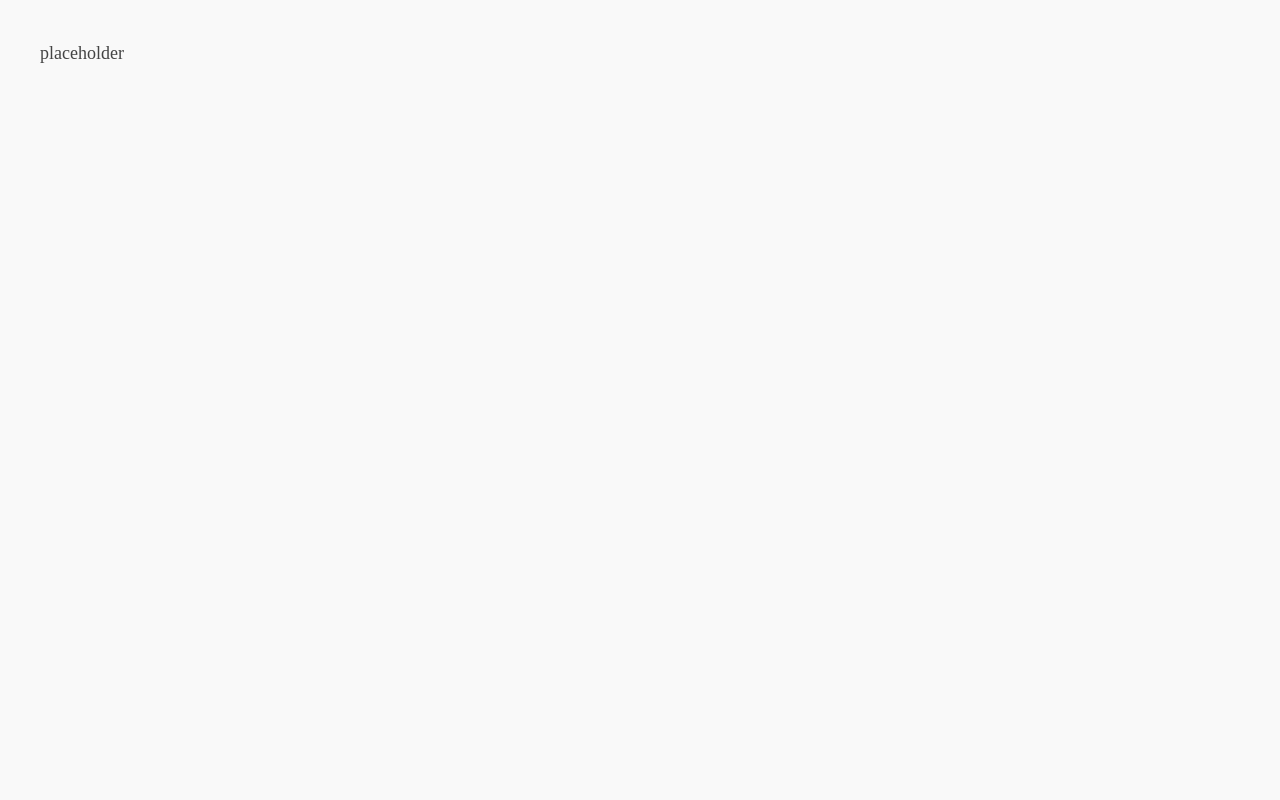
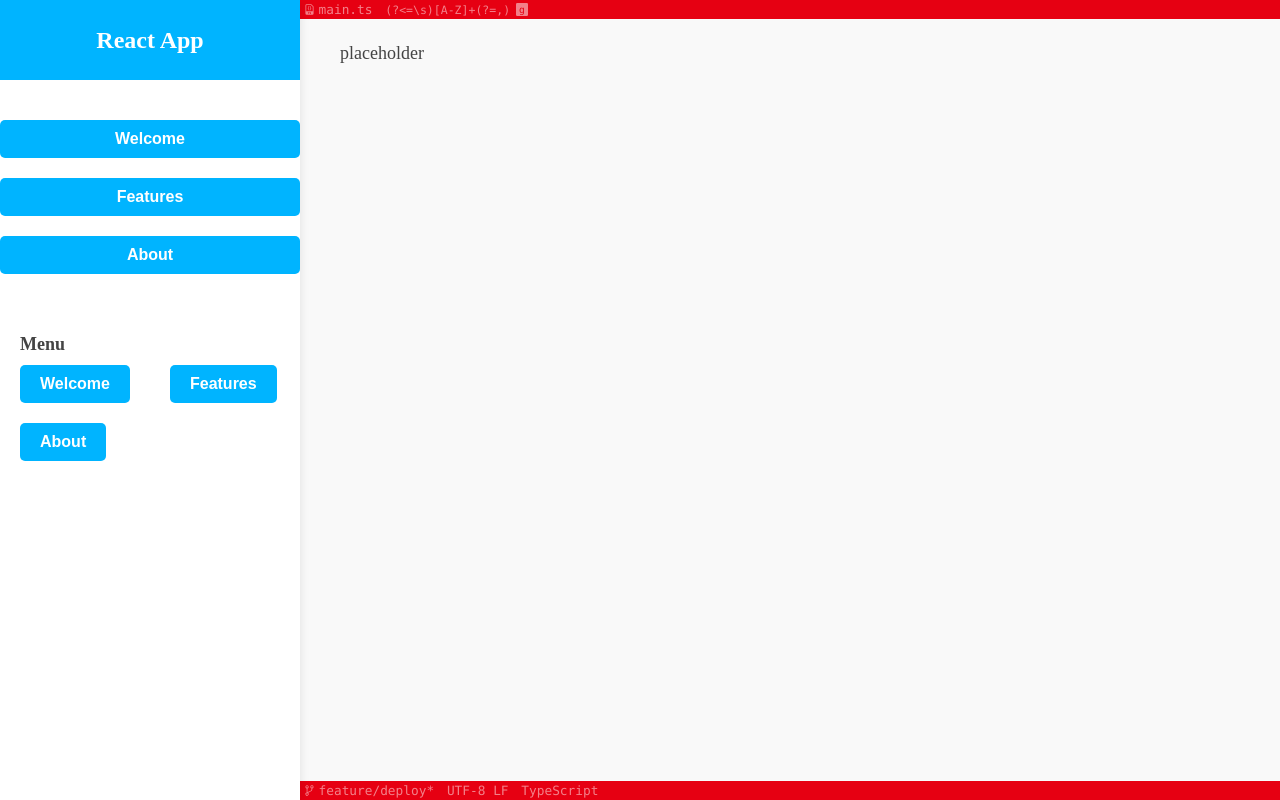
Before and after one commit to lancylot2004/AtomicWeb, a Next.js app: page /home in a window 1280 px wide. Built offline with nearby package versions, Linux system fonts and the light colour scheme.

Commit message:
Added `Sidebar`, `Editor`, VS style head and foot.

```diff
--- /dev/null
+++ b/src/components/Editor.tsx
@@ -0,0 +1,22 @@
+import styles from "../styles/editor.module.css";
+
+export default function Editor() {
+  return (
+    <div className={styles.editor}>
+      <div className={styles.header}>
+        <span className={styles.filename}>main.ts</span>
+        <span className={styles.search}>
+          <span className={styles.query}>(?&lt;=\s)[A-Z]+(?=,)</span>
+          <span className={styles.options}>
+            <span>g</span>
+          </span>
+        </span>
+      </div>
+      <div className={styles.footer}>
+        <span className={styles.branch}>feature/deploy*</span>
+        <span className={styles.charset}>UTF-8 LF</span>
+        <span className={styles.mode}>TypeScript</span>
+      </div>
+    </div>
+  );
+}
--- /dev/null
+++ b/src/components/Sidebar.tsx
@@ -0,0 +1,20 @@
+import styles from "../styles/sidebar.module.css";
+
+export default function Sidebar() {
+  return (
+    <div className={styles.leftMenu}>
+      <div className={styles.logo}>React App</div>
+      <div className={styles.buttonContainer}>
+        <button>Welcome</button>
+        <button>Features</button>
+        <button>About</button>
+      </div>
+      <div className={styles.scrollableMenu}>
+        <div className={styles.sectionHeader}>Menu</div>
+        <button>Welcome</button>
+        <button>Features</button>
+        <button>About</button>
+      </div>
+    </div>
+  );
+}
--- a/src/pages/home.tsx
+++ b/src/pages/home.tsx
@@ -1,5 +1,9 @@
 import Head from "next/head";
 import styles from "../styles/home.module.css";
+
+import Editor from "../components/Editor";
+import Sidebar from "../components/Sidebar";
+
 export default function Home() {
   return (
     <div className={styles.container}>
@@ -10,6 +14,9 @@ export default function Home() {
       </Head>
 
       <div className={styles.mainContent}>
+        <Editor />
+        <Sidebar />
+
         <div className={styles.markdown}>
           <p>placeholder</p>
         </div>
--- /dev/null
+++ b/src/styles/editor.module.css
@@ -0,0 +1,257 @@
+.header, .footer {
+    display: block
+}
+
+.editor {
+    position: absolute;
+    top: 0;
+    right: 0;
+    bottom: 0;
+    left: var(--leftColumnWidth);
+    overflow: hidden;
+    font-family: Menlo,"Roboto Mono","Droid Sans Mono","Lucida Sans Typewriter","Courier New",Courier,monospace
+}
+
+@media(orientation: portrait) {
+    .editor {
+        font-size:min(2.2vh,4.7vw)
+    }
+}
+
+@media(orientation: landscape) {
+    .editor {
+        font-size:min(1vw,16px)
+    }
+}
+
+.editor .header,.editor .footer {
+    display: flex;
+    position: absolute;
+    right: 0;
+    left: 0;
+    align-items: center;
+    padding: 0.25em;
+    background-color: #e60012;
+    color: #fff
+}
+
+.editor .header span,.editor .footer span {
+    margin-right: 1em
+}
+
+.editor .header span:last-child,.editor .footer span:last-child {
+    margin-right: .5em
+}
+
+@media(orientation: portrait) {
+    .editor .header,.editor .footer {
+        align-items:center;
+        justify-content: space-between;
+        height: 5.5vw;
+        font-size: min(2.2vh,4vw)
+    }
+}
+
+@media(orientation: landscape) {
+    .editor .header,.editor .footer {
+        justify-content:start;
+        height: 1.5vw
+    }
+}
+
+.editor .header {
+    top: 0
+}
+
+@media(orientation: portrait) {
+    .editor .header {
+        padding-right:12vw
+    }
+}
+
+.editor .header .filename {
+    display: flex;
+    align-items: center;
+    opacity: .5
+}
+
+.editor .header .filename::before {
+    display: block;
+    width: 1em;
+    height: 1em;
+    margin-right: .2em;
+    background-image: url(../assets/icon-ts.svg);
+    background-size: 1em 1em;
+    content: ""
+}
+
+.editor .header .search {
+    display: flex;
+    align-items: center
+}
+
+.editor .header .query {
+    display: block;
+    margin-right: .5em;
+    font-size: 90%;
+    opacity: .5
+}
+
+.editor .header .options {
+    display: flex;
+    align-items: center;
+    opacity: .5
+}
+
+.editor .header .options span {
+    display: block;
+    width: 1.25em;
+    padding: .1em;
+    border-radius: 10%;
+    background-color: #fff;
+    color: #e60012;
+    font-size: 75%;
+    text-align: center
+}
+
+.editor .footer {
+    bottom: 0;
+    align-items: center
+}
+
+.editor .footer .branch {
+    display: flex;
+    align-items: center;
+    opacity: .5
+}
+
+.editor .footer .branch::before {
+    display: block;
+    width: 1em;
+    height: 1em;
+    margin-right: .2em;
+    background-image: url(../assets/icon-branch.svg);
+    background-size: 1em 1em;
+    content: ""
+}
+
+.editor .footer .charset {
+    opacity: .5
+}
+
+.editor .footer .mode {
+    opacity: .5
+}
+
+.editor pre {
+    position: absolute;
+    right: 0;
+    left: 0;
+    overflow-x: hidden;
+    overflow-y: scroll;
+    background-color: #eee;
+    color: #ccc;
+    scroll-behavior: initial
+}
+
+.editor pre ::selection {
+    background-color: #e60012;
+    color: #fff
+}
+
+@media(orientation: portrait) {
+    .editor pre {
+        top:5vw;
+        bottom: 5vw
+    }
+}
+
+@media(orientation: landscape) {
+    .editor pre {
+        top:1.5vw;
+        bottom: 1.5vw;
+        padding-bottom: 4em
+    }
+}
+
+.editor pre ol {
+    position: relative;
+    padding: .5em
+}
+
+@media(hover: hover) {
+    .editor pre li:hover {
+        background-color:#e6e6e6
+    }
+}
+
+.editor pre li[data-stat=empty] {
+    display: none
+}
+
+.editor pre li[data-stat=typing] {
+    background-color: #e0e0e0
+}
+
+.editor pre li[data-stat=typing]::after {
+    background-color: #e60012;
+    content: " ";
+    animation: 1s linear infinite kf-blink
+}
+
+.editor pre a {
+    display: block;
+    padding-bottom: 1em
+}
+
+.editor pre a .highlight {
+    padding: 0 .2em;
+    background-color: #e60012;
+    color: #fff
+}
+
+.editor pre a * {
+    pointer-events: none
+}
+
+@media(hover: hover) {
+    .editor pre a:hover {
+        background-color:#fff !important
+    }
+
+    .editor pre a:hover .comment {
+        color: #666
+    }
+
+    .editor pre a:hover .highlight {
+        background-color: #000;
+        color: #fff
+    }
+}
+
+.editor pre .comment {
+    color: #ecc6c7
+}
+
+.editor pre .separator {
+    color: #ecc6c7
+}
+
+.editor pre .keyword {
+    color: #ecc6c7
+}
+
+.editor pre .indent {
+    position: relative
+}
+
+.editor pre .indent::before {
+    position: absolute;
+    top: 0;
+    bottom: 0;
+    left: 0;
+    width: 2px;
+    background-color: #e60012;
+    content: "";
+    opacity: .05
+}
--- a/src/styles/globals.css
+++ b/src/styles/globals.css
@@ -1,5 +1,6 @@
 :root {
   box-sizing: border-box;
+  --leftColumnWidth: max(300px, 15%);
 }
 
 html, body, #__next {
--- /dev/null
+++ b/src/styles/sidebar.module.css
@@ -0,0 +1,82 @@
+.leftMenu {
+    width: var(--leftColumnWidth);
+    display: flex;
+    flex-direction: column;
+    background-color: #fff;
+    box-shadow: 0px 2px 10px rgba(0, 0, 0, 0.1);
+    z-index: 1;
+  }
+
+  .logo {
+    height: 80px;
+    background-color: #00b4ff;
+    display: flex;
+    justify-content: center;
+    align-items: center;
+    font-size: 24px;
+    font-weight: bold;
+    color: #fff;
+  }
+
+  .buttonContainer {
+    margin-top: 40px;
+    display: flex;
+    flex-direction: column;
+    gap: 20px;
+  }
+
+  .buttonContainer button {
+    padding: 10px 20px;
+    border: none;
+    border-radius: 5px;
+    font-size: 16px;
+    font-weight: bold;
+    color: #fff;
+    background-color: #00b4ff;
+    cursor: pointer;
+    transition: all 0.2s ease-in-out;
+  }
+
+  .buttonContainer button:hover {
+    background-color: #0091e6;
+  }
+
+  .buttonContainer button:focus {
+    outline: none;
+    box-shadow: 0px 0px 0px 3px rgba(0, 180, 255, 0.4);
+  }
+
+  .scrollableMenu {
+    margin-top: 40px;
+    overflow-y: auto;
+  }
+
+  .sectionHeader {
+    margin-top: 20px;
+    margin-left: 20px;
+    font-size: 18px;
+    font-weight: bold;
+    color: #444;
+  }
+
+  .scrollableMenu button {
+    margin: 10px 20px;
+    padding: 10px 20px;
+    border: none;
+    border-radius: 5px;
+    font-size: 16px;
+    font-weight: bold;
+    color: #fff;
+    background-color: #00b4ff;
+    cursor: pointer;
+    transition: all 0.2s ease-in-out;
+  }
+
+  .scrollableMenu button:hover {
+    background-color: #0091e6;
+  }
+
+  .scrollableMenu button:focus {
+    outline: none;
+    box-shadow: 0px 0px 0px 3px rgba(0, 180, 255, 0.4);
+  }
```
Also changed, not shown: src/assets/icon-branch.svg (added), src/assets/icon-ts.svg (added).
